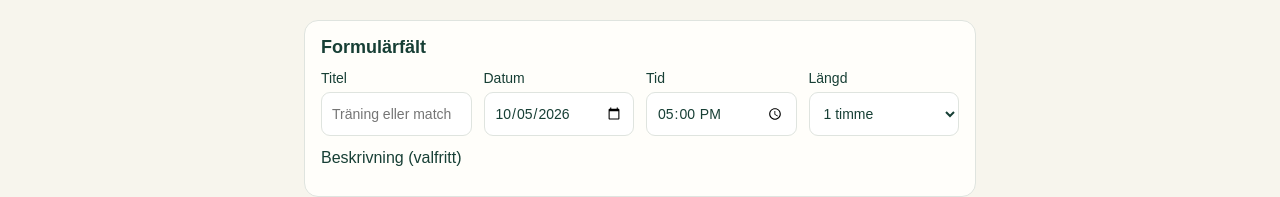
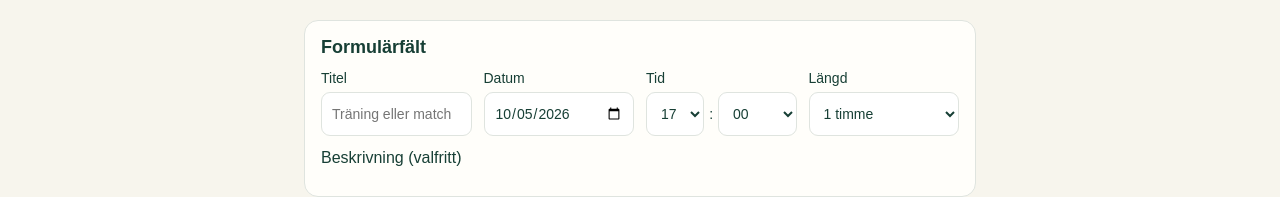
Before and after one commit to johkin/forena, a Next.js app: page /components in a window 1280 px wide. Shown: the part 411-608 px from the top of the page. Built offline with nearby package versions, Linux system fonts and the light colour scheme.

Commit message:
Use five-minute time selection in activity editor

```diff
--- a/src/app/globals.css
+++ b/src/app/globals.css
@@ -863,8 +863,8 @@ button, a { -webkit-tap-highlight-color: transparent; }
 .activity-editor-modal form { gap:12px; margin-top:12px; }
 .activity-editor-modal .activity-kind-switch button { padding:8px; min-height:44px; }
 .activity-editor-modal input, .activity-editor-modal select { min-height:44px; padding:8px 10px; }
-.activity-editor-modal .editor-date-row { grid-template-columns:minmax(0,11rem) minmax(0,7rem); gap:12px; }
-.activity-editor-modal .editor-time-field { width:min(7rem,100%); }
+.activity-editor-modal .editor-date-row { grid-template-columns:minmax(0,11rem) minmax(0,10rem); gap:12px; }
+.activity-editor-modal .editor-time-field { width:min(10rem,100%); }
 .activity-editor-modal input[type="date"], .activity-editor-modal input[type="time"] { display:block; width:100%; min-width:0; max-width:100%; -webkit-appearance:none; appearance:none; }
 .activity-editor-modal input::-webkit-date-and-time-value { text-align:left; min-width:0; }
 .activity-editor-modal .editor-fields label, .activity-editor-modal .form-row label { min-width:0; }
@@ -909,3 +909,7 @@ button, a { -webkit-tap-highlight-color: transparent; }
 .settings-checkbox { display:flex;gap:8px;align-items:center; }
 .settings-checkbox input { width:auto; }
 @media(min-width:768px) { .settings-fields { grid-template-columns:repeat(2,minmax(0,1fr)); } }
+
+.five-minute-time-field { display:grid; gap:6px; min-width:0; font-size:14px; }
+.five-minute-time-selects { display:grid; grid-template-columns:minmax(0,1fr) auto minmax(0,1.35fr); align-items:center; gap:5px; }
+.five-minute-time-selects select { width:100%; min-width:0; min-height:44px; }
--- a/src/components/activity-editor-modal.tsx
+++ b/src/components/activity-editor-modal.tsx
@@ -6,6 +6,7 @@ import { previewRuleSingleActivity, previewRuleWeeklySeries, type ActivityOccurr
 import type { ActivityDraft } from "@/lib/ai/activity-draft";
 import { attendanceNames } from "@/lib/attendance-names";
 import type { AudienceRole } from "@/lib/invitation-audience";
+import { FiveMinuteTimeField } from "./five-minute-time-field";
 import { ActivityTimingFields } from "./activity-timing-fields";
 import type { ActivityConfiguration } from "@/lib/activity-configuration";
 import { FALLBACK_ACTIVITY_DEFAULTS } from "@/lib/activity-defaults";
@@ -27,7 +28,7 @@ function Help({children,label}:{children:React.ReactNode;label:string}) {
 function localParts(value:string|undefined,timeZone:string) {
   const date=value?new Date(value):new Date();
   const parts=Object.fromEntries(new Intl.DateTimeFormat("en-CA",{timeZone,year:"numeric",month:"2-digit",day:"2-digit",hour:"2-digit",minute:"2-digit",hourCycle:"h23"}).formatToParts(date).map(part=>[part.type,part.value]));
-  return {date:`${parts.year}-${parts.month}-${parts.day}`,time:`${parts.hour}:${parts.minute}`};
+  return {date:`${parts.year}-${parts.month}-${parts.day}`,time:`${parts.hour}:${value ? parts.minute : String(Math.floor(Number(parts.minute)/5)*5).padStart(2,"0")}`};
 }
 
 export function ActivityEditorModal({mode,organization,team,members,activity,draft,source,canManageInvitations,onClose,onNotice}:Props) {
@@ -166,7 +167,7 @@ export function ActivityEditorModal({mode,organization,team,members,activity,dra
         </section>
         <section className="editor-section" aria-labelledby="editor-time-title">
           <h3 id="editor-time-title">När och varaktighet</h3>
-          {recurring?<><fieldset><legend>Veckodagar</legend><div className="weekday-options">{weekdayOptions.map(([value,label])=><label key={value}><input type="checkbox" name="weekdays" value={value} defaultChecked={draft?.recurrence?draft.recurrence.weekdays.includes(value):value===(new Date(`${initial.date}T00:00:00Z`).getUTCDay()||7)}/>{label}</label>)}</div></fieldset><div className="form-row editor-date-row"><label>Startdatum<input name="startsOn" type="date" required defaultValue={initial.date}/></label><label>Slutdatum<input name="endsOn" type="date" required min={initial.date} defaultValue={draft?.recurrence?draft.recurrence.endsOn??"":initial.date}/></label></div><label className="editor-time-field">Tid<input name="startTime" type="time" step={300} required defaultValue={initial.time}/></label></>:<div className="form-row editor-date-row"><label>Datum<input name="startsOn" type="date" required defaultValue={initial.date}/></label><label className="editor-time-field">Tid<input name="startTime" type="time" step={300} required defaultValue={initial.time}/></label></div>}
+          {recurring?<><fieldset><legend>Veckodagar</legend><div className="weekday-options">{weekdayOptions.map(([value,label])=><label key={value}><input type="checkbox" name="weekdays" value={value} defaultChecked={draft?.recurrence?draft.recurrence.weekdays.includes(value):value===(new Date(`${initial.date}T00:00:00Z`).getUTCDay()||7)}/>{label}</label>)}</div></fieldset><div className="form-row editor-date-row"><label>Startdatum<input name="startsOn" type="date" required defaultValue={initial.date}/></label><label>Slutdatum<input name="endsOn" type="date" required min={initial.date} defaultValue={draft?.recurrence?draft.recurrence.endsOn??"":initial.date}/></label></div><div className="editor-time-field"><FiveMinuteTimeField name="startTime" defaultValue={initial.time}/></div></>:<div className="form-row editor-date-row"><label>Datum<input name="startsOn" type="date" required defaultValue={initial.date}/></label><div className="editor-time-field"><FiveMinuteTimeField name="startTime" defaultValue={initial.time}/></div></div>}
           <ActivityTimingFields rules={rules} onChange={changeRule} defaults={typeDefaults} touched={touchedKeys} invitations={false}/>
           <small>Samling anges exempelvis som start-15m. Välj kallelse och mottagare uttryckligen nedan.</small>
         </section>
--- a/src/components/component-gallery.tsx
+++ b/src/components/component-gallery.tsx
@@ -1,6 +1,7 @@
 "use client";
 
 import { useState } from "react";
+import { FiveMinuteTimeField } from "@/components/five-minute-time-field";
 import { ActivityEditorModal } from "@/components/activity-editor-modal";
 import { ActivityDetailModal } from "@/components/activity-detail-modal";
 import { ActivityStaffingList } from "@/components/activity-staffing-list";
@@ -29,7 +30,7 @@ export function ComponentGallery() {
     <section><h2>Formulärfält</h2><div className="component-fields">
       <label>Titel<input placeholder="Träning eller match" /></label>
       <label>Datum<input type="date" defaultValue="2026-10-05" /></label>
-      <label>Tid<input type="time" step={300} defaultValue="17:00" /></label>
+      <FiveMinuteTimeField name="exampleTime" defaultValue="17:00"/>
       <label>Längd<select defaultValue="60"><option value="60">1 timme</option><option value="90">1,5 timmar</option></select></label>
     </div><details><summary>Beskrivning (valfritt)</summary><p>Extra uppgifter visas när de behövs.</p></details></section>
     <section><h2>Bemanning</h2><ActivityStaffingList invitees={[...invitees]} /></section>
--- /dev/null
+++ b/src/components/five-minute-time-field.tsx
@@ -0,0 +1,25 @@
+"use client";
+
+import { useState } from "react";
+
+const hours = Array.from({ length: 24 }, (_, i) => String(i).padStart(2, "0"));
+const minutes = Array.from({ length: 12 }, (_, i) => String(i * 5).padStart(2, "0"));
+
+export function FiveMinuteTimeField({ name, defaultValue, label = "Tid" }: { name: string; defaultValue: string; label?: string }) {
+  const [time, setTime] = useState(defaultValue);
+  const [hour, minute] = time.split(":");
+  return <div className="five-minute-time-field" role="group" aria-label={label}>
+    <span>{label}</span>
+    <div className="five-minute-time-selects">
+      <select aria-label={`${label}, timme`} value={hour} onChange={event => setTime(`${event.target.value}:${minute}`)}>
+        {hours.map(value => <option key={value} value={value}>{value}</option>)}
+      </select>
+      <span aria-hidden="true">:</span>
+      <select aria-label={`${label}, minut`} value={minute} onChange={event => setTime(`${hour}:${event.target.value}`)}>
+        {!minutes.includes(minute) ? <option value={minute}>{minute} (befintlig)</option> : null}
+        {minutes.map(value => <option key={value} value={value}>{value}</option>)}
+      </select>
+    </div>
+    <input type="hidden" name={name} value={time}/>
+  </div>;
+}
```
Also changed, not shown: 1 other file (tests, documents, lock files or other folders).
